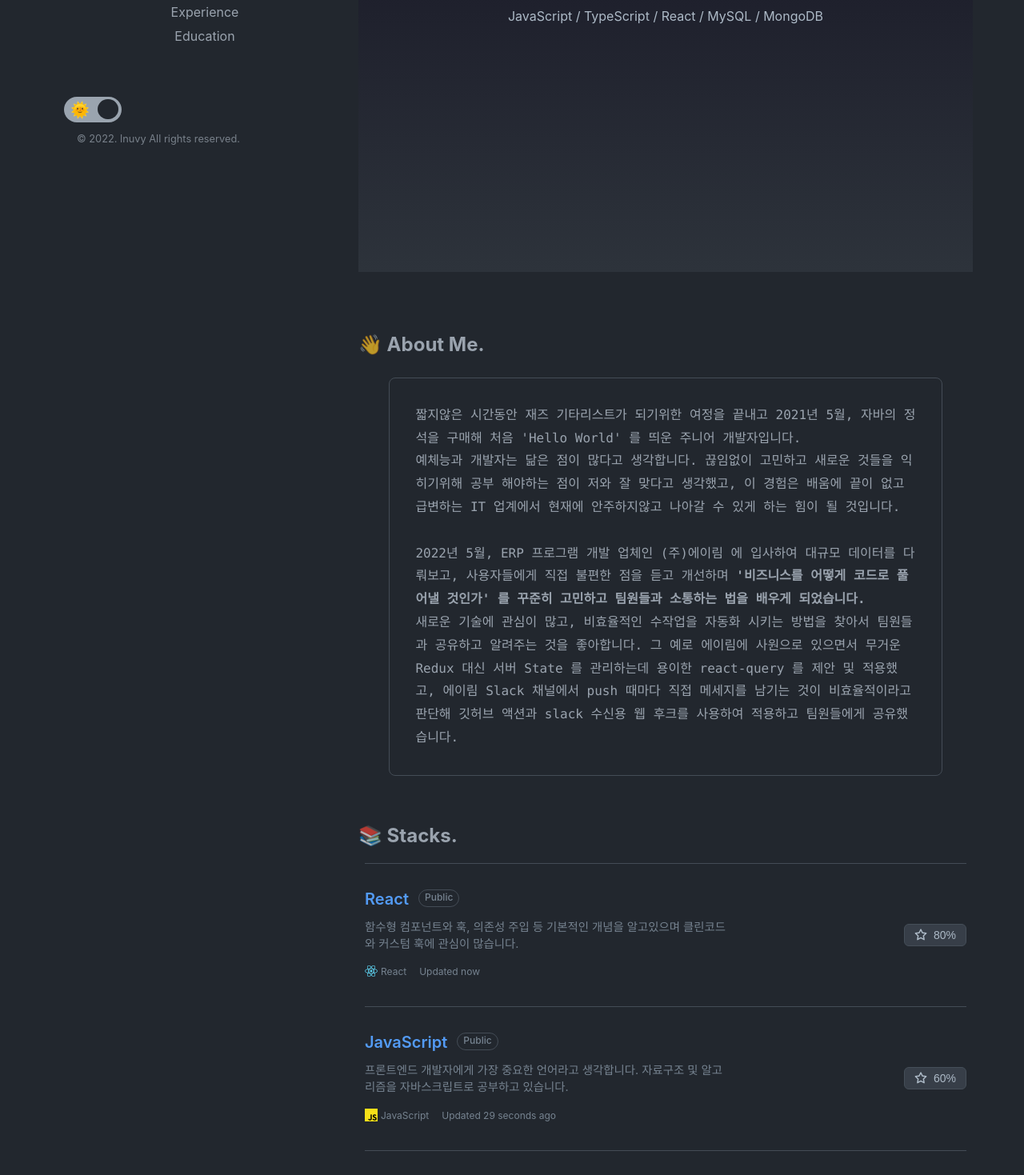
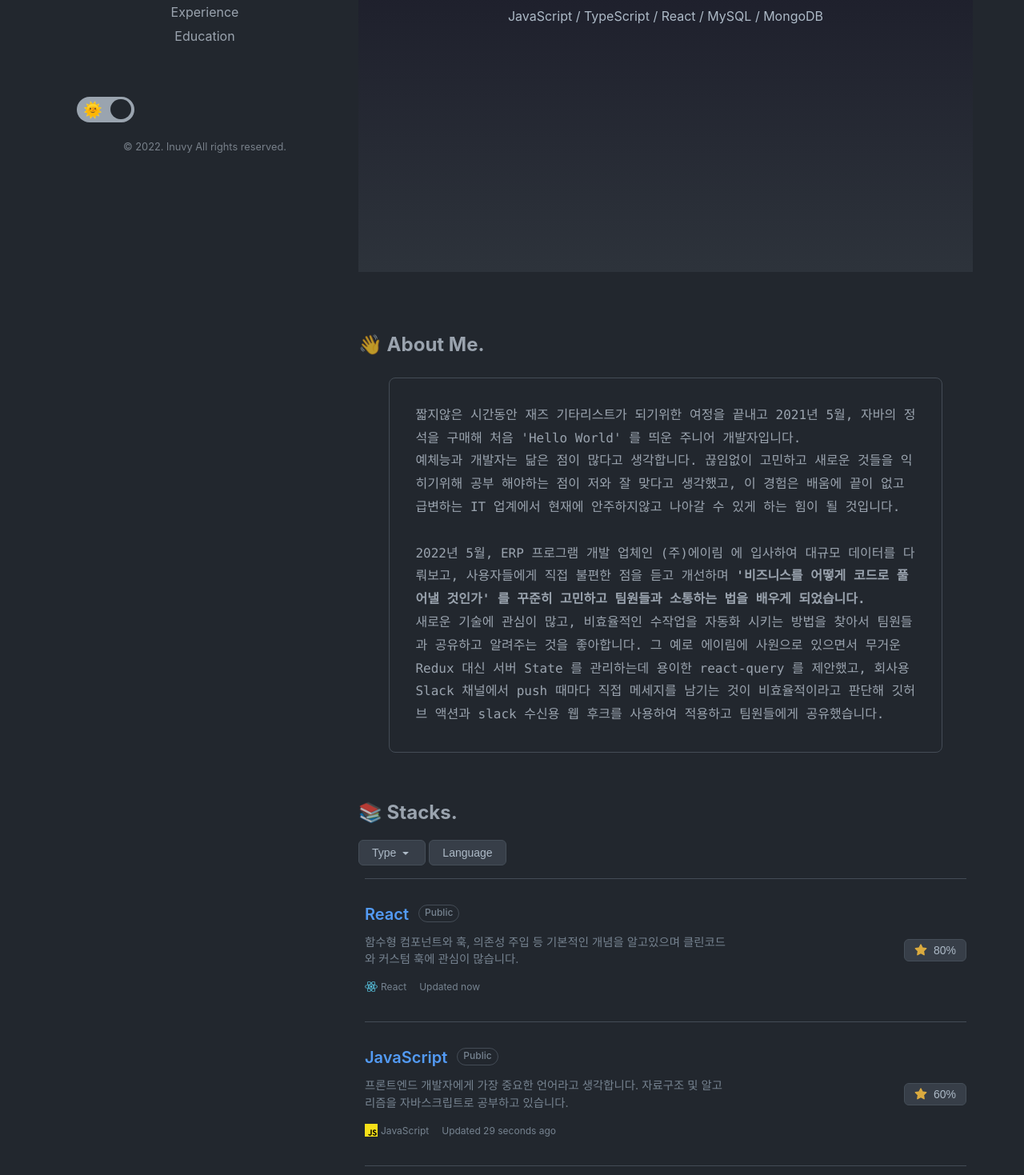
Before and after one commit to lnuvy/lnuvy.github.io, a Next.js app: page / in a window 1280 px wide. Shown: the part 460-1929 px from the top of the page at 80% size. Built offline with nearby package versions, Linux system fonts and the light colour scheme.

Commit message:
star, public/private 토글적용

```diff
--- a/pages/About.tsx
+++ b/pages/About.tsx
@@ -27,16 +27,15 @@ const About: NextPage = () => {
         새로운 기술에 관심이 많고, 비효율적인 수작업을 자동화 시키는 방법을
         찾아서 팀원들과 공유하고 알려주는 것을 좋아합니다. 그 예로 에이림에
         사원으로 있으면서 무거운 Redux 대신 서버 State 를 관리하는데 용이한
-        react-query 를 제안 및 적용했고, 에이림 Slack 채널에서 push 때마다 직접
-        메세지를 남기는 것이 비효율적이라고 판단해 깃허브 액션과 slack 수신용 웹
-        후크를 사용하여 적용하고 팀원들에게 공유했습니다.
+        react-query 를 제안했고, 회사용 Slack 채널에서 push 때마다 직접 메세지를
+        남기는 것이 비효율적이라고 판단해 깃허브 액션과 slack 수신용 웹 후크를
+        사용하여 적용하고 팀원들에게 공유했습니다.
       </p>
     </Wrap>
   )
 }
 
 const Wrap = styled.div`
-  //min-height: 100vh;
   line-height: 1.8;
 
   & > p {
--- a/pages/Stacks.tsx
+++ b/pages/Stacks.tsx
@@ -1,12 +1,32 @@
-import React from 'react'
+import React, { useState } from 'react'
 import styled from '@emotion/styled'
 import StackList from '@components/StackList'
+import SelectBtn from '@elements/SelectBtn'
+import DownArrow from '../public/svg/DownArrow'
 
 const Stacks = () => {
+  const [typeModalOpen, setTypeModalOpen] = useState(false)
+
   return (
     <Wrap id="Stacks">
       <br />
       <h2>📚 Stacks.</h2>
+
+      <ButtonBox>
+        <SelectBtn
+          padding="5px 16px"
+          pointer
+          onClick={() => setTypeModalOpen(!typeModalOpen)}
+        >
+          <div className="flex-center">
+            <span style={{ marginRight: '4px' }}>Type</span> <DownArrow />
+          </div>
+        </SelectBtn>
+
+        <SelectBtn padding="5px 16px" pointer>
+          Language
+        </SelectBtn>
+      </ButtonBox>
 
       <StackList />
     </Wrap>
@@ -17,4 +37,9 @@ const Wrap = styled.div`
   min-height: 100vh;
 `
 
+const ButtonBox = styled.div`
+  display: flex;
+  gap: 4px;
+`
+
 export default Stacks
--- /dev/null
+++ b/public/svg/FillStar.tsx
@@ -0,0 +1,27 @@
+import React from 'react'
+import styled from '@emotion/styled'
+
+export const Svg = styled.svg`
+  fill: #daaa3f;
+  //stroke: ${({ theme }) => theme.palette.text4};
+`
+
+const FillStar = () => {
+  return (
+    <Svg
+      aria-hidden="true"
+      height="16"
+      viewBox="0 0 16 16"
+      version="1.1"
+      width="16"
+      data-view-component="true"
+    >
+      <path
+        fillRule="evenodd"
+        d="M8 .25a.75.75 0 01.673.418l1.882 3.815 4.21.612a.75.75 0 01.416 1.279l-3.046 2.97.719 4.192a.75.75 0 01-1.088.791L8 12.347l-3.766 1.98a.75.75 0 01-1.088-.79l.72-4.194L.818 6.374a.75.75 0 01.416-1.28l4.21-.611L7.327.668A.75.75 0 018 .25z"
+      />
+    </Svg>
+  )
+}
+
+export default FillStar
--- a/public/svg/Star.tsx
+++ b/public/svg/Star.tsx
@@ -3,6 +3,7 @@ import styled from '@emotion/styled'
 
 export const Svg = styled.svg`
   fill: ${({ theme }) => theme.palette.text4};
+  //stroke: ${({ theme }) => theme.palette.text4};
 `
 
 const Star = () => {
--- a/src/components/LeftBar/LeftBarStyles.ts
+++ b/src/components/LeftBar/LeftBarStyles.ts
@@ -93,10 +93,16 @@ export const Image = styled.img`
 export const Footer = styled.div`
   font-size: 0.8rem;
   position: relative;
-  top: 20px;
+  top: 30px;
+  display: flex;
+  justify-content: center;
 `
 
 export const Span = styled.span`
   color: ${({ theme }) => theme.palette.text1};
   margin: 0 1rem;
+
+  @media ${({ theme }) => theme.device.tablet} {
+    font-size: 0.7rem;
+  }
 `
--- a/src/components/LeftBar/index.tsx
+++ b/src/components/LeftBar/index.tsx
@@ -54,7 +54,7 @@ const LeftBar = ({ changeMode }: any) => {
         <Chapter setSidebarToggle={setSidebarToggle} />
 
         <div style={{ marginTop: '2rem' }}>
-          <div className="flex-start">
+          <div className="flex-start" style={{ marginLeft: '1rem' }}>
             <ToggleBox checked={checked} changeMode={changeMode} />
           </div>
           <Footer>
--- a/src/components/StackList/StackListStyles.ts
+++ b/src/components/StackList/StackListStyles.ts
@@ -25,6 +25,7 @@ export const ListWrap = styled.div`
           margin-bottom: 4px;
           display: flex;
           & > h3 {
+            user-select: none;
             font-size: 20px;
             font-weight: 600;
             margin: 0 0.5rem 2px 0;
--- a/src/components/StackList/index.tsx
+++ b/src/components/StackList/index.tsx
@@ -1,10 +1,11 @@
-import React, { useState } from 'react'
+import React, { useEffect, useState } from 'react'
 import { ListWrap, Label, Description, StackInfo } from './StackListStyles'
 import { Stacks } from '@constant/Stacks'
 import SelectBtn from '../../elements/SelectBtn'
 import { Stack } from '@typing/Frontend'
 import Star from '../../../public/svg/Star'
 import AWS from '../../../public/svg/AWS'
+import FillStar from '../../../public/svg/FillStar'
 
 const StackList = () => {
   return (
@@ -20,13 +21,19 @@ const StackList = () => {
 
 const EachStack = ({ v }: { v: Stack }) => {
   const [isPublic, setIsPublic] = useState(false)
+  const [isStar, setIsStar] = useState(false)
+
+  useEffect(() => {
+    setIsPublic(v.isPublic === 1)
+    setIsStar(v.starred === 1)
+  }, [v])
 
   return (
     <li>
       <div className="stack-left">
         <div>
-          <h3>{v.name}</h3>
-          <Label>{v.isPublic ? 'Public' : 'Private'}</Label>
+          <h3 onClick={() => setIsPublic(!isPublic)}>{v.name}</h3>
+          <Label>{isPublic ? 'Public' : 'Private'}</Label>
         </div>
 
         <Description>{v.desc}</Description>
@@ -53,10 +60,10 @@ const EachStack = ({ v }: { v: Stack }) => {
         </StackInfo>
       </div>
       <div className="flex-center">
-        <SelectBtn padding="3px 12px">
+        <SelectBtn padding="3px 12px" onClick={() => setIsStar(!isStar)}>
           <div className="flex-center">
             <div className="flex-center" style={{ marginRight: '8px' }}>
-              <Star />
+              {isStar ? <FillStar /> : <Star />}
             </div>
             {v.level}
 
--- a/src/constant/Stacks.ts
+++ b/src/constant/Stacks.ts
@@ -7,6 +7,7 @@ export const Stacks = [
     svg: '/images/React-icon.png',
     svgName: 'React',
     updated: 'Updated now',
+    starred: 1,
     level: '80%',
   },
   {
@@ -17,6 +18,7 @@ export const Stacks = [
     svg: '/images/JavaScript_logo_2.png',
     svgName: 'JavaScript',
     updated: 'Updated 29 seconds ago',
+    starred: 1,
     level: '60%',
   },
   {
@@ -27,6 +29,7 @@ export const Stacks = [
     svg: '/images/Typescript_logo_2020.png',
     svgName: 'TypeScript',
     updated: 'Updated 1 minute ago',
+    starred: 1,
     level: '40%',
   },
   {
@@ -37,16 +40,18 @@ export const Stacks = [
     svg: '/svg/AWS',
     svgName: 'Amazon Web Service',
     updated: 'Updated 13 days ago',
+    starred: 0,
     level: '30%',
   },
   {
     id: 4,
     name: 'Java',
     isPublic: 0,
-    desc: '처음 공부한 언어로, 국비교육 당시 가장 중점적으로 다루었습니다. 이 기본기는 타입스크립트를 공부할 때 많은 도움이 되고있어, 한번 배운것은 항상 내 자산이 된다는 것을 느끼게 해주었습니다. 지금은 사용하지 않은지 오래되어 20%로 책정했습니다.',
+    desc: '처음 공부한 언어로, 국비교육 당시 가장 중점적으로 다루었습니다. 이 기본기는 타입스크립트를 공부할 때 많은 도움이 되고있어, 한번 배운것은 항상 내 자산이 된다는 것을 느끼게 해주었습니다.',
     svg: '/images/java-4-logo-svgrepo-com.svg',
     svgName: 'Java/Spring',
     updated: 'Updated on 11 Jan',
+    starred: 0,
     level: '20%',
   },
 ]
--- a/src/elements/SelectBtn.tsx
+++ b/src/elements/SelectBtn.tsx
@@ -6,11 +6,12 @@ type BtnType = {
   padding: string
   pointer?: boolean | any
   mini?: boolean | any
+  onClick?: () => void
 }
 
-const SelectBtn = ({ children, padding, pointer, mini }: BtnType) => {
+const SelectBtn = ({ children, padding, pointer, mini, onClick }: BtnType) => {
   return (
-    <Button padding={padding} pointer={pointer} mini={mini}>
+    <Button padding={padding} pointer={pointer} mini={mini} onClick={onClick}>
       {children}
     </Button>
   )
@@ -34,6 +35,11 @@ const Button = styled.button<BtnProps>`
   border-radius: 6px;
   background-color: ${({ theme }) => theme.palette.background1};
   color: ${({ theme }) => theme.palette.text4};
+
+  &:hover {
+    background-color: ${({ theme }) => theme.palette.background3};
+    border-color: ${({ theme }) => theme.palette.background4};
+  }
 `
 
 export default SelectBtn
--- a/src/typing/Frontend.ts
+++ b/src/typing/Frontend.ts
@@ -6,5 +6,6 @@ export interface Stack {
   svg: string
   svgName: string
   updated: string
+  starred: number
   level: string
 }
--- a/styles/theme.ts
+++ b/styles/theme.ts
@@ -17,6 +17,8 @@ export const theme = {
     backgroundColor: '#22272e',
     background1: '#373e48', // 버튼색상
     background2: '#454e58', // 버튼 border 색상
+    background3: '#454c56', // 버튼 hover
+    background4: '#758390', // 버튼 border hover
     text1: 'rgba(205, 217, 229, 0.5)',
     text2: 'rgba(205, 217, 229, .7)',
     text3: '#768390',
@@ -32,6 +34,8 @@ export const theme = {
     backgroundColor: '#fff',
     background1: '#f6f8fb',
     background2: '#d6d8db',
+    background3: '#f3f4f6',
+    background4: '#d3d4d7',
     text1: '#57606a',
     text2: '#24292f',
     text3: '#adbac7',
```
